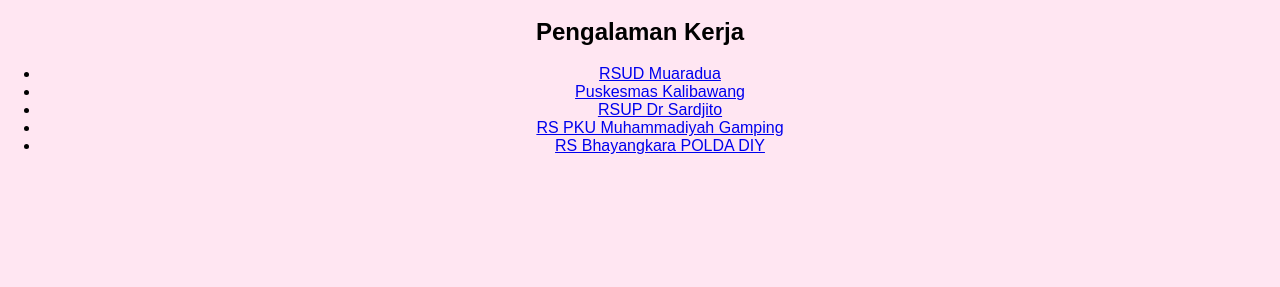
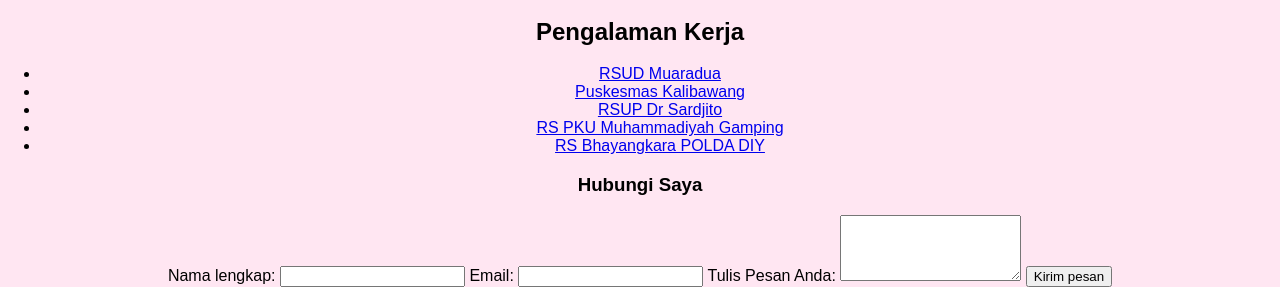
Before and after one commit to patricia-angelica/website-pribadi-, a plain HTML site: page index.html in a window 1280 px wide. Shown: the part 538-825 px from the top of the page. Before the commit the page ends 800 px from the top, so only its background shows below. Drawn offline with Linux system fonts and the light colour scheme; files whose address does not match are found by name.

Commit message:
Add files via upload

```diff
--- a/index.html
+++ b/index.html
@@ -37,6 +37,21 @@
         </ul>
     </section>
 
+    <!-- Bagian Form Kontak -->
+    <section class="contact">
+        <h3>Hubungi Saya</h3>
+        <form action="https://forms.gle/cmtGbUWkUwULiBCR8" method="POST">
+            <label for="name">Nama lengkap:</label>
+            <input type="text" id="name" name="name" required>
+
+            <label for="email">Email:</label>
+            <input type="email" id="email" name="email" required>
+
+            <label for="message">Tulis Pesan Anda:</label>
+            <textarea id="message" name="message" rows="4" required></textarea>
+
+            <button type="submit">Kirim pesan</button>
+
         </ul>
     </nav>
 
```
